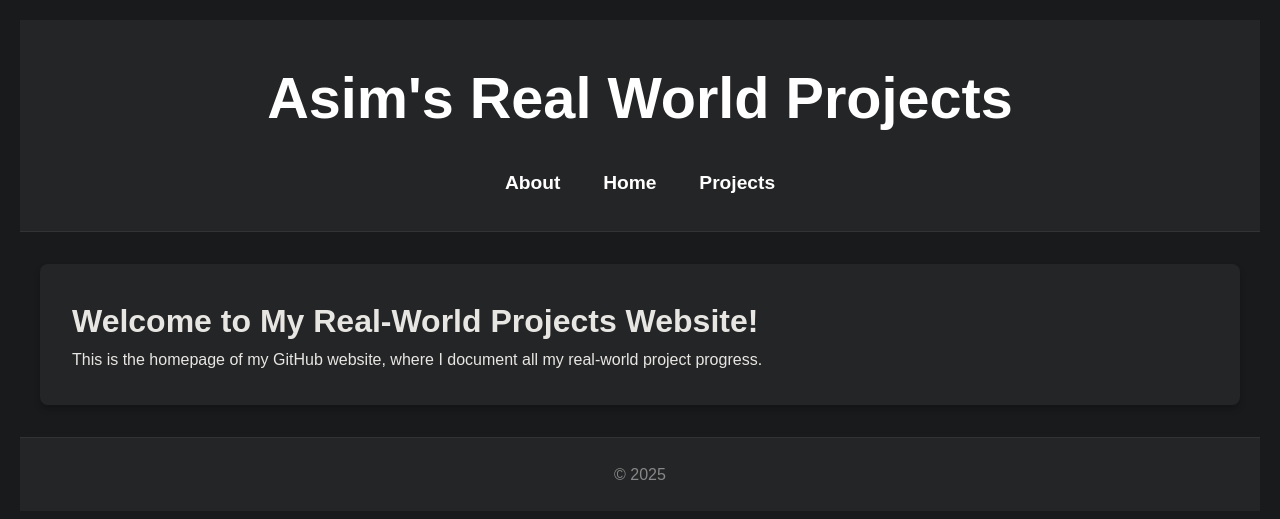
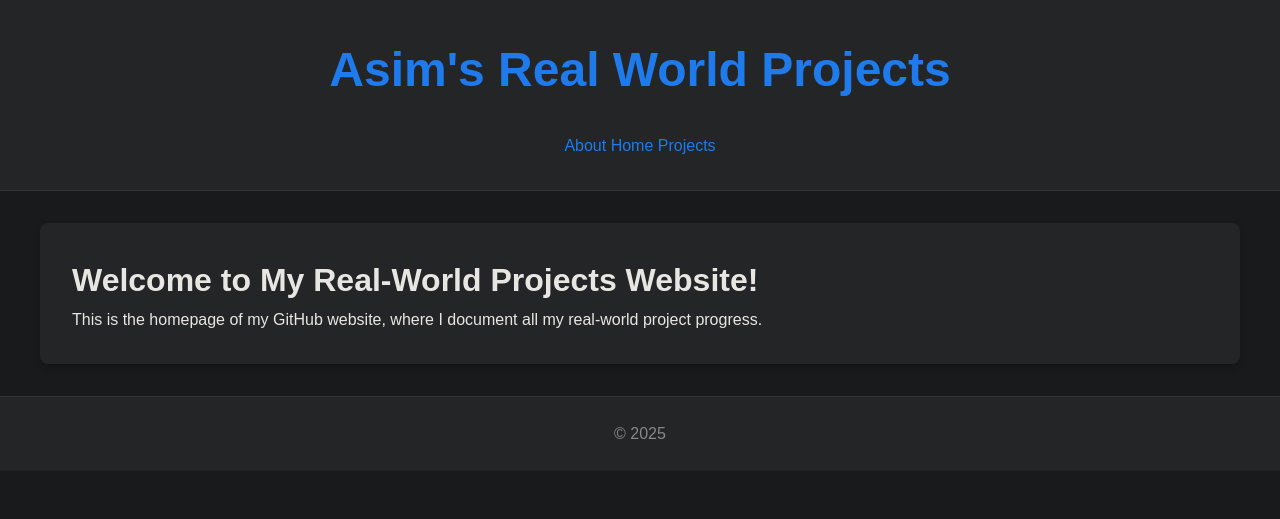
Before and after one commit to Asim-A-dev/Asim.github.io, a Jekyll site: the page built from index.md, in a window 1280 px wide. Shown: the top 519 px of the page. Built offline with Jekyll 4.4.1, drawn with Linux system fonts in a browser that asks for light colours.

Commit message:
Update style.css

```diff
--- a/assets/css/style.css
+++ b/assets/css/style.css
@@ -1,11 +1,18 @@
 /* General Styles */
-body {
+html, body {
+    height: 100%;
+    margin: 0;
+    padding: 0;
+    font-family: Arial, sans-serif;
+    line-height: 1.6;
     background-color: #181a1b; /* Soft dark background */
     color: #e8e6e3; /* Neutral light text */
-    font-family: Arial, sans-serif; /* Clean, modern font */
-    line-height: 1.6; /* Easier reading */
+}
+
+* {
     margin: 0;
     padding: 0;
+    box-sizing: border-box; /* Ensures consistent layout */
 }
 
 /* Links */
@@ -23,26 +30,22 @@
 header {
     background-color: #242526; /* Darker header */
     color: #ffffff; /* White text */
-    padding: 1em 0.5em;
+    padding: 2em 0;
     border-bottom: 1px solid #333;
     text-align: center;
 }
 
-header a {
-    color: #ffffff; /* Links in header stay white */
-    font-size: 1.2em;
-    font-weight: bold;
-}
-
-nav a {
-    margin: 0 1em;
+header h1 {
+    font-size: 3em;
+    margin-bottom: 0.5em;
+    text-decoration: none; /* Removes underlining */
 }
 
 /* Main Content */
 main {
-    max-width: 800px;
+    max-width: 1200px; /* Optional: Change this if you want a fixed max width */
     margin: 2em auto;
-    padding: 1.5em;
+    padding: 2em;
     background-color: #242526; /* Subtle background for content area */
     border-radius: 8px; /* Rounded edges for a modern look */
     box-shadow: 0 4px 6px rgba(0, 0, 0, 0.2); /* Subtle shadow */
@@ -53,7 +56,7 @@
     background-color: #242526; /* Footer matches header */
     color: #888888; /* Softer footer text */
     text-align: center;
-    padding: 1em 0.5em;
+    padding: 1.5em 0;
     margin-top: 2em;
     border-top: 1px solid #333;
 }
@@ -75,70 +78,3 @@
     margin-bottom: 1.5em;
     box-shadow: 0 2px 4px rgba(0, 0, 0, 0.2);
 }
-/* Ensure body takes up full height */
-html, body {
-    height: 100%;
-    margin: 0;
-}
-
-/* Ensure the main content stretches properly */
-main {
-    width: 100%;
-    max-width: 1200px; /* Optional: Change this if you want a fixed max width */
-    margin: 0 auto; /* Centers the content */
-    padding: 1.5em;
-}
-/* Remove underlining from h1 or title in header */
-header h1 {
-    text-decoration: none; /* Removes underlining */
-    margin: 0;
-    font-size: 2.5em; /* Adjust font size as needed */
-}
-/* Reset padding and margin */
-* {
-    margin: 0;
-    padding: 0;
-    box-sizing: border-box; /* Ensures consistent layout */
-}
-
-/* General styles */
-body {
-    font-family: Arial, sans-serif;
-    line-height: 1.6;
-    background-color: #181a1b;
-    color: #e8e6e3;
-    padding: 20px; /* Add padding around the page */
-}
-
-/* Header styles */
-header {
-    background-color: #242526;
-    color: #ffffff;
-    padding: 2em 0;
-    text-align: center;
-    border-bottom: 1px solid #333;
-}
-
-header h1 {
-    font-size: 3em;
-    margin-bottom: 0.5em;
-}
-
-/* Footer styles */
-footer {
-    background-color: #242526;
-    color: #888888;
-    text-align: center;
-    padding: 1.5em;
-    margin-top: 2em;
-    border-top: 1px solid #333;
-}
-
-/* Main content area */
-main {
-    background-color: #242526;
-    border-radius: 8px;
-    box-shadow: 0 4px 6px rgba(0, 0, 0, 0.2);
-    padding: 2em;
-    margin-top: 2em;
-}
```
